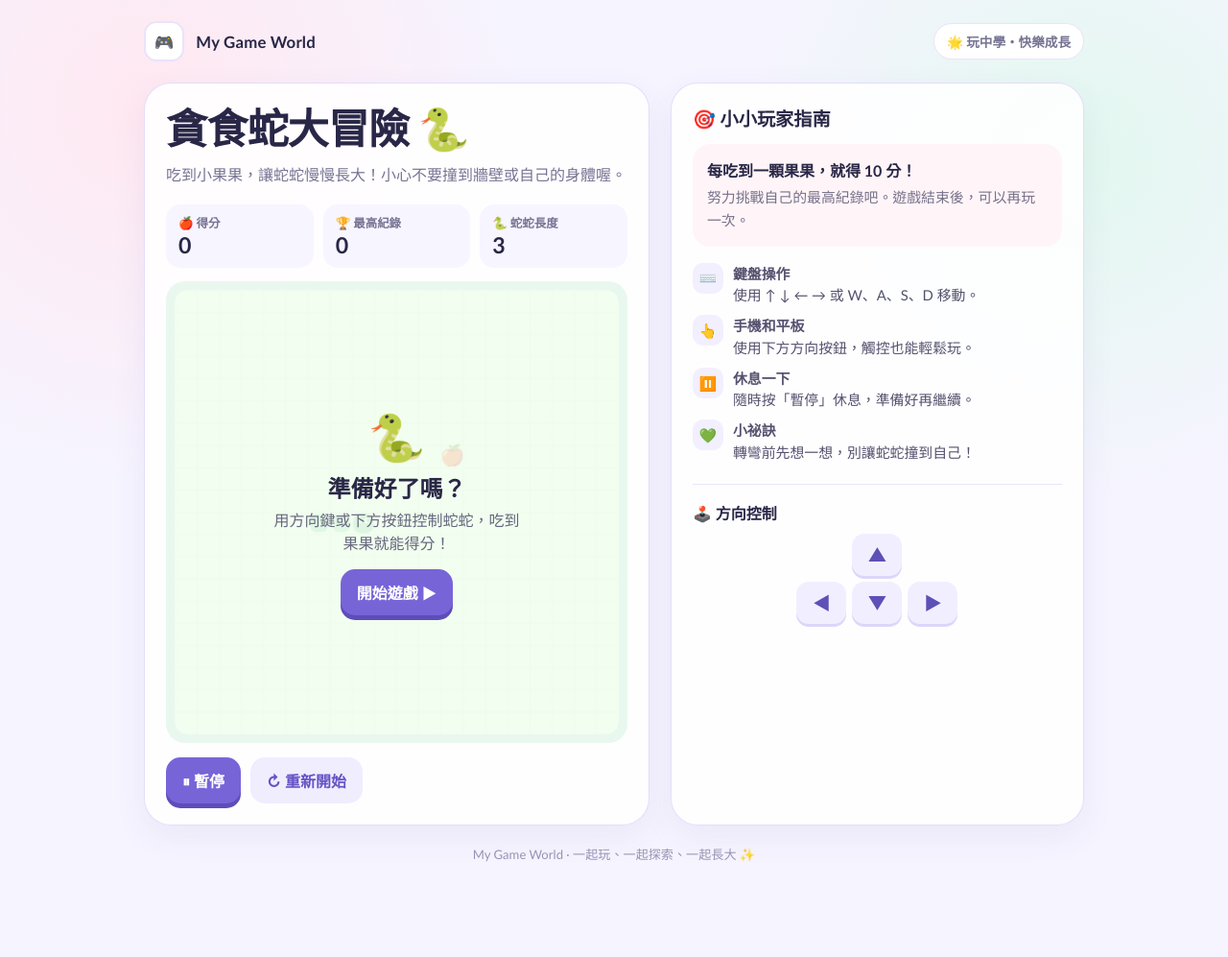
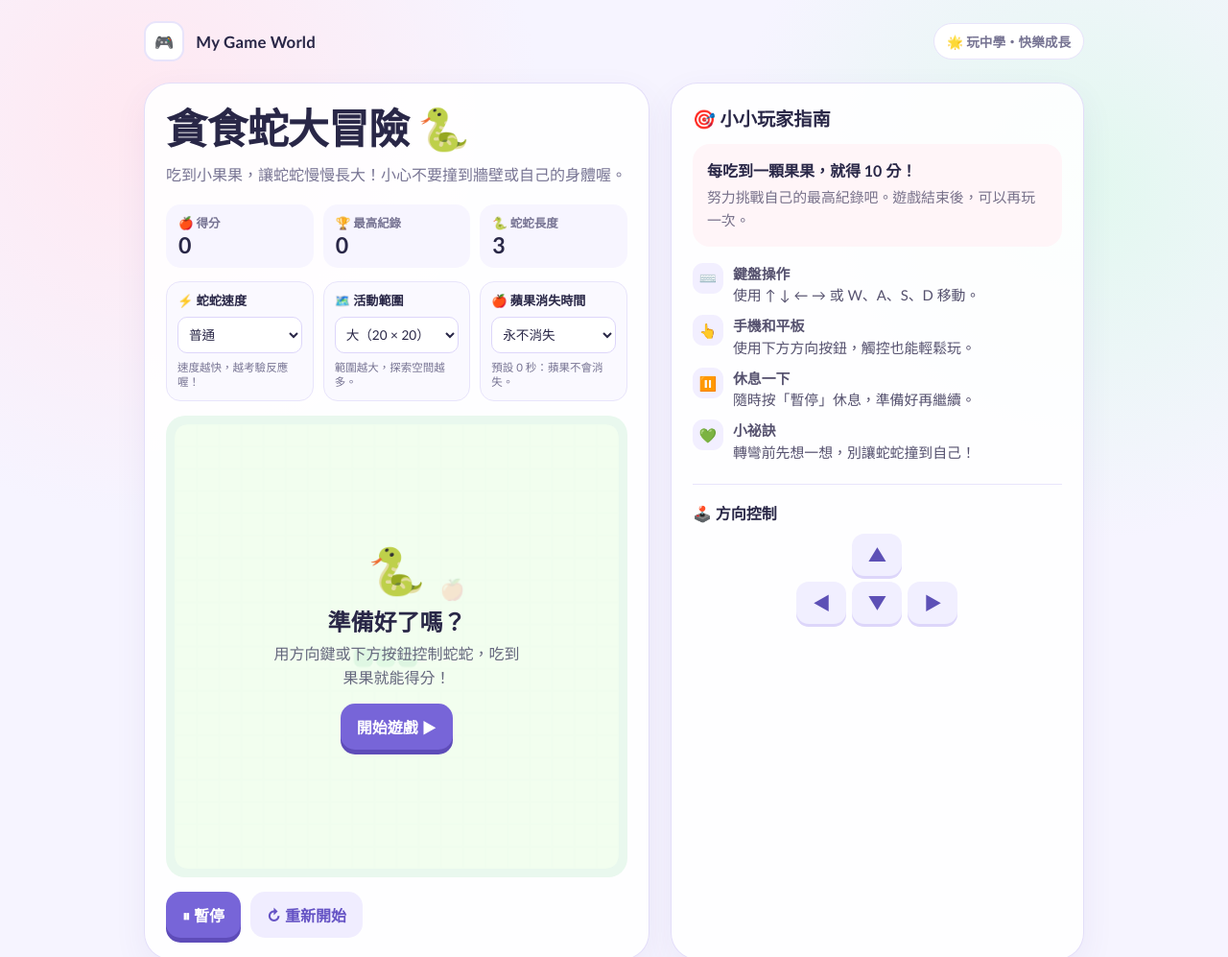
Before and after one commit to danielchen987/my-game-world, a plain HTML site: page index.html in a window 1280 px wide. Shown: the top 997 px of the page at 96% size. Before the commit the page ends 925 px from the top, so only its background shows below. Drawn offline with Linux system fonts and the light colour scheme.

Commit message:
Add snake speed, board size and apple timer settings

```diff
--- a/index.html
+++ b/index.html
@@ -18,6 +18,12 @@ main{display:grid;grid-template-columns:minmax(0,1.1fr) minmax(270px,.9fr);gap:2
 h1{font-size:clamp(1.8rem,4vw,2.7rem);line-height:1.15;margin:0 0 9px;letter-spacing:-1px}
 .sub{color:var(--muted);line-height:1.7;margin:0 0 18px}
 .stats{display:flex;gap:10px;margin:0 0 14px}
+.settings{display:grid;grid-template-columns:repeat(3,minmax(0,1fr));gap:10px;margin:0 0 15px}
+.setting{display:flex;flex-direction:column;gap:7px;background:#faf9ff;border:1px solid var(--line);border-radius:15px;padding:11px;min-width:0}
+.setting label{font-size:.82rem;font-weight:900;line-height:1.35}
+.setting select{width:100%;min-width:0;border:1px solid #ddd6fa;background:white;border-radius:10px;padding:9px 7px;color:var(--ink);font:inherit;font-size:.85rem}
+.setting small{font-size:.72rem;color:var(--muted);line-height:1.35}
+@media(max-width:480px){.settings{grid-template-columns:1fr}.setting{display:grid;grid-template-columns:minmax(0,1fr) minmax(120px,1fr);align-items:center}.setting small{grid-column:1/-1}}
 .stat{flex:1;background:#f7f5ff;border-radius:15px;padding:10px 13px}.stat small{display:block;color:var(--muted);font-weight:700;font-size:.78rem}.stat strong{font-size:1.45rem}
 .board-wrap{position:relative;background:#e9f8ee;border-radius:20px;padding:9px;overflow:hidden}
 canvas{display:block;width:100%;aspect-ratio:1/1;border-radius:14px;background:#eaf8ef;touch-action:none}
@@ -44,6 +50,11 @@ footer{text-align:center;color:#9993b4;font-size:.82rem;margin:20px 0 4px}
   <h1>貪食蛇大冒險 🐍</h1>
   <p class="sub">吃到小果果，讓蛇蛇慢慢長大！小心不要撞到牆壁或自己的身體喔。</p>
   <div class="stats"><div class="stat"><small>🍎 得分</small><strong id="score">0</strong></div><div class="stat"><small>🏆 最高紀錄</small><strong id="best">0</strong></div><div class="stat"><small>🐍 蛇蛇長度</small><strong id="length">3</strong></div></div>
+  <div class="settings" aria-label="遊戲設定">
+    <div class="setting"><label for="speedSetting">⚡ 蛇蛇速度</label><select id="speedSetting"><option value="220">慢慢走</option><option value="135" selected>普通</option><option value="85">快速</option><option value="55">超級快</option></select><small>速度越快，越考驗反應喔！</small></div>
+    <div class="setting"><label for="sizeSetting">🗺️ 活動範圍</label><select id="sizeSetting"><option value="12">小（12 × 12）</option><option value="16">中（16 × 16）</option><option value="20" selected>大（20 × 20）</option><option value="24">特大（24 × 24）</option></select><small>範圍越大，探索空間越多。</small></div>
+    <div class="setting"><label for="appleSetting">🍎 蘋果消失時間</label><select id="appleSetting"><option value="0" selected>永不消失</option><option value="5">5 秒</option><option value="10">10 秒</option><option value="15">15 秒</option><option value="30">30 秒</option></select><small>預設 0 秒：蘋果不會消失。</small></div>
+  </div>
   <div class="board-wrap">
     <canvas id="game" width="400" height="400" aria-label="貪食蛇遊戲區域"></canvas>
     <div class="overlay" id="overlay"><div class="overlay-card"><div class="emoji" id="overlayEmoji">🐍</div><h2 id="overlayTitle">準備好了嗎？</h2><p id="overlayText">用方向鍵或下方按鈕控制蛇蛇，吃到果果就能得分！</p><button class="primary" id="startBtn">開始遊戲 ▶</button></div></div>
@@ -72,27 +83,33 @@ const canvas=document.getElementById('game'),ctx=canvas.getContext('2d');
 const scoreEl=document.getElementById('score'),bestEl=document.getElementById('best'),lengthEl=document.getElementById('length');
 const overlay=document.getElementById('overlay'),overlayEmoji=document.getElementById('overlayEmoji'),overlayTitle=document.getElementById('overlayTitle'),overlayText=document.getElementById('overlayText');
 const startBtn=document.getElementById('startBtn'),pauseBtn=document.getElementById('pauseBtn'),restartBtn=document.getElementById('restartBtn');
-const N=20,CELL=20;let snake,dir,nextDir,food,score,best=0,timer=null,state='ready';
+let N=20,CELL=400/N;let snake,dir,nextDir,food,score,best=0,timer=null,state='ready',foodBornAt=0;
+const speedSetting=document.getElementById('speedSetting'),sizeSetting=document.getElementById('sizeSetting'),appleSetting=document.getElementById('appleSetting');
+function speedMs(){return Number(speedSetting.value)}
+function appleLifetime(){return Number(appleSetting.value)*1000}
 try{best=Number(localStorage.getItem('mgw-snake-best')||0)}catch(e){}bestEl.textContent=best;
-function randFood(){let p;do{p={x:Math.floor(Math.random()*N),y:Math.floor(Math.random()*N)}}while(snake.some(s=>s.x===p.x&&s.y===p.y));return p}
-function reset(){stop();snake=[{x:8,y:10},{x:7,y:10},{x:6,y:10}];dir={x:1,y:0};nextDir={x:1,y:0};score=0;food=randFood();state='ready';updateStats();draw();showOverlay('🐍','準備好了嗎？','用方向鍵或下方按鈕控制蛇蛇，吃到果果就能得分！','開始遊戲 ▶')}
+function randFood(){let p;do{p={x:Math.floor(Math.random()*N),y:Math.floor(Math.random()*N)}}while(snake.some(s=>s.x===p.x&&s.y===p.y));foodBornAt=Date.now();return p}
+function reset(){stop();CELL=400/N;const cx=Math.floor(N/2),cy=Math.floor(N/2);snake=[{x:cx,y:cy},{x:cx-1,y:cy},{x:cx-2,y:cy}];dir={x:1,y:0};nextDir={x:1,y:0};score=0;food=randFood();state='ready';pauseBtn.textContent='⏸ 暫停';updateStats();draw();showOverlay('🐍','準備好了嗎？','用方向鍵或下方按鈕控制蛇蛇，吃到果果就能得分！','開始遊戲 ▶')}
 function updateStats(){scoreEl.textContent=score;bestEl.textContent=best;lengthEl.textContent=snake.length}
 function showOverlay(emoji,title,desc,button){overlayEmoji.textContent=emoji;overlayTitle.textContent=title;overlayText.textContent=desc;startBtn.textContent=button;overlay.classList.remove('hidden')}
 function hideOverlay(){overlay.classList.add('hidden')}
 function stop(){if(timer){clearInterval(timer);timer=null}}
-function start(){if(state==='over')reset();if(state==='playing')return;state='playing';hideOverlay();pauseBtn.textContent='⏸ 暫停';stop();timer=setInterval(tick,135)}
+function start(){if(state==='over')reset();if(state==='playing')return;state='playing';hideOverlay();pauseBtn.textContent='⏸ 暫停';stop();timer=setInterval(tick,speedMs())}
 function pause(){if(state==='playing'){state='paused';stop();showOverlay('⏸️','休息一下！','蛇蛇已經停下來囉，準備好再繼續吧。','繼續遊戲 ▶');pauseBtn.textContent='▶ 繼續'}else if(state==='paused'){start()}else if(state==='ready'){start()} }
 function end(){state='over';stop();showOverlay('🌈','好棒的挑戰！','這次得到 '+score+' 分！再試一次，看看能不能打破最高紀錄。','再玩一次 ↻')}
-function tick(){dir=nextDir;const head={x:snake[0].x+dir.x,y:snake[0].y+dir.y};if(head.x<0||head.x>=N||head.y<0||head.y>=N||snake.some((s,i)=>i<snake.length-1&&s.x===head.x&&s.y===head.y)){end();return}snake.unshift(head);if(head.x===food.x&&head.y===food.y){score+=10;if(score>best){best=score;try{localStorage.setItem('mgw-snake-best',String(best))}catch(e){}}food=randFood()}else snake.pop();updateStats();draw()}
+function tick(){if(appleLifetime()>0&&Date.now()-foodBornAt>=appleLifetime()){food=randFood()}dir=nextDir;const head={x:snake[0].x+dir.x,y:snake[0].y+dir.y};if(head.x<0||head.x>=N||head.y<0||head.y>=N||snake.some((s,i)=>i<snake.length-1&&s.x===head.x&&s.y===head.y)){end();return}snake.unshift(head);if(head.x===food.x&&head.y===food.y){score+=10;if(score>best){best=score;try{localStorage.setItem('mgw-snake-best',String(best))}catch(e){}}food=randFood()}else snake.pop();updateStats();draw()}
 function setDir(name){const dirs={up:{x:0,y:-1},down:{x:0,y:1},left:{x:-1,y:0},right:{x:1,y:0}};const d=dirs[name];if(!d)return;if(d.x===-dir.x&&d.y===-dir.y)return;nextDir=d;if(state==='ready')start()}
-function draw(){ctx.clearRect(0,0,400,400);ctx.fillStyle='#eaf8ef';ctx.fillRect(0,0,400,400);ctx.strokeStyle='#d9efdf';ctx.lineWidth=1;for(let i=0;i<=N;i++){ctx.beginPath();ctx.moveTo(i*CELL,0);ctx.lineTo(i*CELL,400);ctx.stroke();ctx.beginPath();ctx.moveTo(0,i*CELL);ctx.lineTo(400,i*CELL);ctx.stroke()}
-ctx.font='18px system-ui';ctx.textAlign='center';ctx.textBaseline='middle';ctx.fillText('🍎',food.x*CELL+10,food.y*CELL+10);
-snake.forEach((s,i)=>{const pad=i===0?1:2;const x=s.x*CELL+pad,y=s.y*CELL+pad,size=CELL-pad*2;ctx.fillStyle=i===0?'#5cba8b':i%2?'#77d5a4':'#69c998';roundRect(x,y,size,size,i===0?7:6);ctx.fill();if(i===0){ctx.fillStyle='#fff';ctx.beginPath();ctx.arc(x+size*.33,y+size*.36,2.6,0,Math.PI*2);ctx.arc(x+size*.68,y+size*.36,2.6,0,Math.PI*2);ctx.fill();ctx.fillStyle='#315d4a';ctx.beginPath();ctx.arc(x+size*.33+dir.x,y+size*.36+dir.y,1.2,0,Math.PI*2);ctx.arc(x+size*.68+dir.x,y+size*.36+dir.y,1.2,0,Math.PI*2);ctx.fill()}})}
+function draw(){CELL=400/N;ctx.clearRect(0,0,400,400);ctx.fillStyle='#eaf8ef';ctx.fillRect(0,0,400,400);ctx.strokeStyle='#d9efdf';ctx.lineWidth=1;for(let i=0;i<=N;i++){ctx.beginPath();ctx.moveTo(i*CELL,0);ctx.lineTo(i*CELL,400);ctx.stroke();ctx.beginPath();ctx.moveTo(0,i*CELL);ctx.lineTo(400,i*CELL);ctx.stroke()}
+ctx.font=Math.max(11,Math.min(22,CELL*.9))+'px system-ui';ctx.textAlign='center';ctx.textBaseline='middle';ctx.fillText('🍎',food.x*CELL+CELL/2,food.y*CELL+CELL/2);
+snake.forEach((s,i)=>{const pad=Math.max(1,CELL*.07);const x=s.x*CELL+pad,y=s.y*CELL+pad,size=CELL-pad*2;ctx.fillStyle=i===0?'#5cba8b':i%2?'#77d5a4':'#69c998';roundRect(x,y,size,size,Math.max(3,CELL*.28));ctx.fill();if(i===0){ctx.fillStyle='#fff';ctx.beginPath();ctx.arc(x+size*.33,y+size*.36,Math.max(1.4,CELL*.13),0,Math.PI*2);ctx.arc(x+size*.68,y+size*.36,Math.max(1.4,CELL*.13),0,Math.PI*2);ctx.fill();ctx.fillStyle='#315d4a';ctx.beginPath();ctx.arc(x+size*.33+dir.x*CELL*.04,y+size*.36+dir.y*CELL*.04,Math.max(1,CELL*.06),0,Math.PI*2);ctx.arc(x+size*.68+dir.x*CELL*.04,y+size*.36+dir.y*CELL*.04,Math.max(1,CELL*.06),0,Math.PI*2);ctx.fill()}})}
 function roundRect(x,y,w,h,r){ctx.beginPath();ctx.roundRect(x,y,w,h,r)}
 document.addEventListener('keydown',e=>{const map={ArrowUp:'up',w:'up',W:'up',ArrowDown:'down',s:'down',S:'down',ArrowLeft:'left',a:'left',A:'left',ArrowRight:'right',d:'right',D:'right'};if(map[e.key]){e.preventDefault();setDir(map[e.key])}if(e.key===' '){e.preventDefault();pause()}if(e.key==='Enter'&&state!=='playing')start()});
 document.querySelectorAll('[data-dir]').forEach(b=>{b.addEventListener('pointerdown',e=>{e.preventDefault();setDir(b.dataset.dir)})});
 startBtn.addEventListener('click',()=>{if(state==='paused')start();else start()});
 pauseBtn.addEventListener('click',pause);restartBtn.addEventListener('click',reset);
+speedSetting.addEventListener('change',()=>{if(state==='playing'){stop();timer=setInterval(tick,speedMs())}});
+sizeSetting.addEventListener('change',()=>{N=Number(sizeSetting.value);reset()});
+appleSetting.addEventListener('change',()=>{foodBornAt=Date.now()});
 let touchX=0,touchY=0;canvas.addEventListener('touchstart',e=>{const t=e.changedTouches[0];touchX=t.clientX;touchY=t.clientY},{passive:true});canvas.addEventListener('touchend',e=>{const t=e.changedTouches[0],dx=t.clientX-touchX,dy=t.clientY-touchY;if(Math.max(Math.abs(dx),Math.abs(dy))>22)setDir(Math.abs(dx)>Math.abs(dy)?(dx>0?'right':'left'):(dy>0?'down':'up'))},{passive:true});
 reset();
 })();
```
